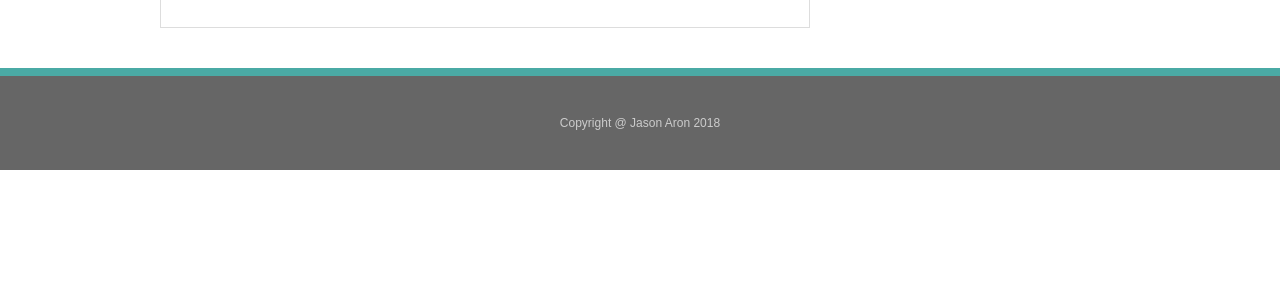
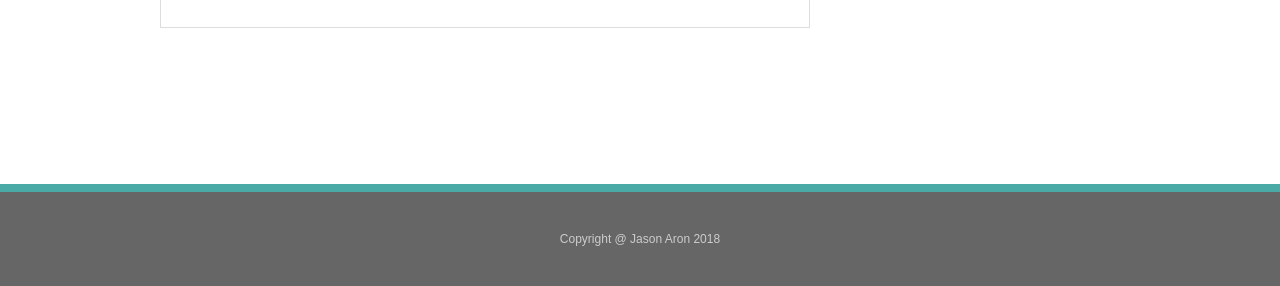
Before and after one commit to JasonAron/Basic-Portfolio, a plain HTML site: page index.html in a window 1280 px wide. Shown: the part 514-800 px from the top of the page. Drawn offline with Linux system fonts and the light colour scheme.

Commit message:
Basic_Portfolio_Solution_2.0

```diff
--- a/assets/css/style.css
+++ b/assets/css/style.css
@@ -107,6 +107,16 @@ footer {
   text-align: center;
   background: #666;
   border-top: 8px solid #4aaaa5;
+}
+
+.footer {
+    position: fixed;
+    left: 0;
+    bottom: 0;
+    width: 100%;
+    background-color: red;
+    color: white;
+    text-align: center;
 }
 
 /* sidebar */
--- a/index.html
+++ b/index.html
@@ -50,9 +50,11 @@
 </div>
 
 <!-- Footer -->
+<div class="footer">
 <footer>
 <div class="container">Copyright @ Jason Aron 2018</div>
 </footer>
+</div>
 </body>
 
 </html>
```
Also changed, not shown: contact.html (+2 -0 lines), portfolio.html (+2 -0 lines).
